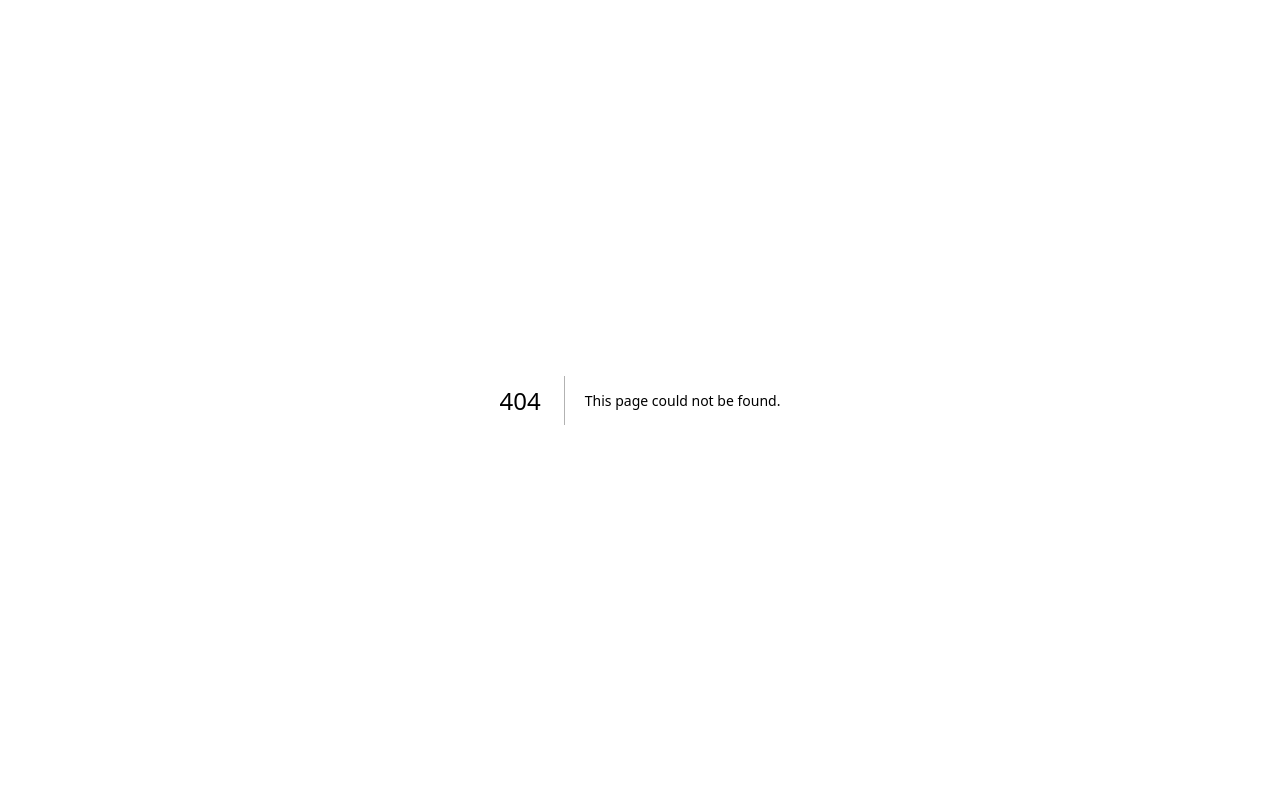
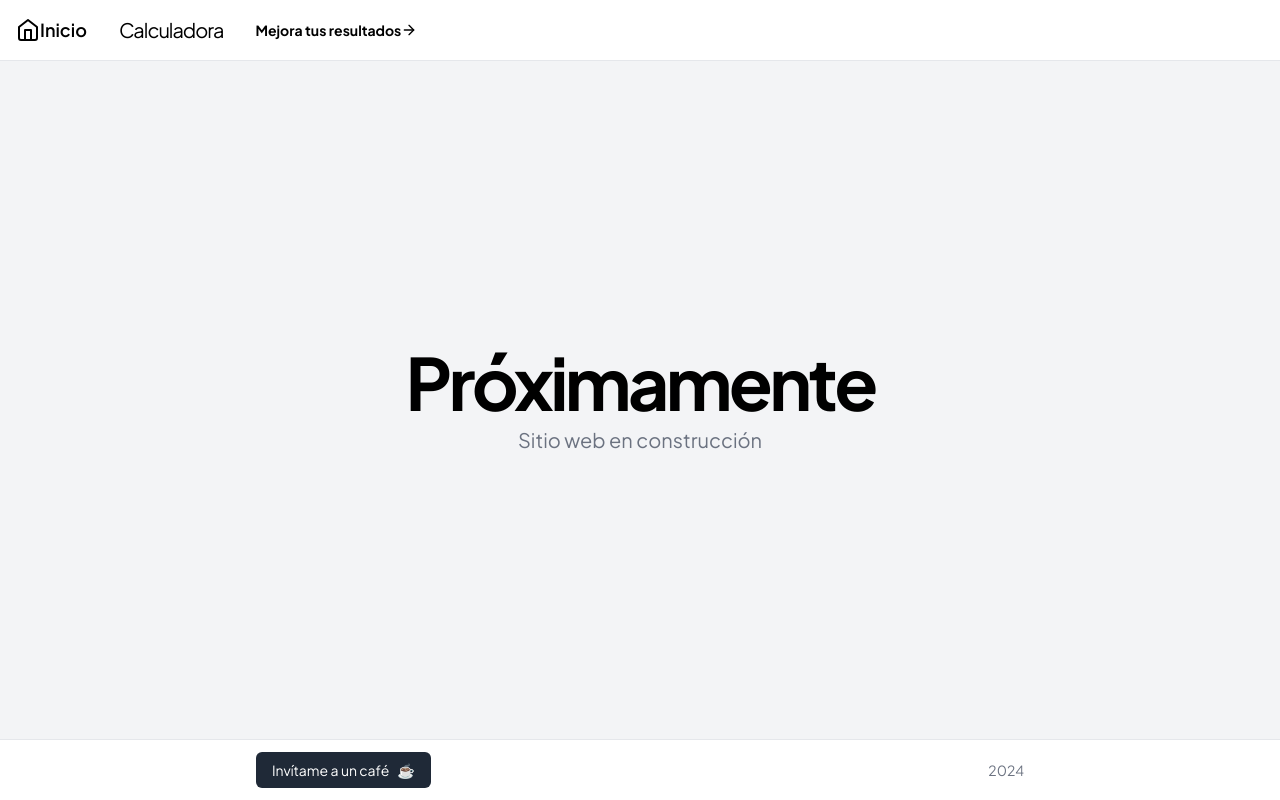
Before and after one commit to jlfernandezfernandez/compound-interest-calculator, a Next.js app: page /mejora-tus-resultados in a window 1280 px wide. Before the commit this address had no page. Built offline with nearby package versions, Linux system fonts and the light colour scheme.

Commit message:
add page 'mejora tus resultados'

```diff
--- /dev/null
+++ b/src/app/mejora-tus-resultados/page.tsx
@@ -0,0 +1,19 @@
+import Footer from "@/components/Footer";
+import Header from "@/components/Header";
+
+export default function ImproveResultsPage() {
+    return (
+        <div className="flex flex-col min-h-screen">
+            <Header />
+            <div className="flex flex-grow justify-center items-center">
+                <div className="text-center">
+                    <div className="space-y-2">
+                        <h1 className="text-3xl sm:text-4xl md:text-5xl lg:text-6xl xl:text-7xl font-bold tracking-tighter">Próximamente</h1>
+                        <p className="text-lg sm:text-xl text-gray-500 dark:text-gray-400">Sitio web en construcción</p>
+                    </div>
+                </div>
+            </div>
+            <Footer />
+        </div>
+    );
+}
--- a/src/components/Header.tsx
+++ b/src/components/Header.tsx
@@ -1,22 +1,33 @@
+'use client'
+
 import React from 'react';
 import Link from 'next/link';
+import { usePathname } from 'next/navigation';
 import HomeIcon from './HomeIcon';
 import ArrowRightIcon from './ArrowRightIcon';
 
 export default function Header() {
+    const pathname = usePathname();
+
+    const isActive = (path: string) => {
+        return pathname === path ? 'font-bold' : '';
+    };
+
     return (
         <header className="border-b p-4 bg-white">
             <div className="flex items-center space-x-8">
-                <Link className="flex items-center text-lg font-semibold" href="/">
+                <Link href="/" className='flex items-center text-lg font-semibold'>
                     <HomeIcon className="h-6 w-6" />
                     Inicio
                 </Link>
-                <h1 className="text-xl font-bold tracking-tighter">Calculadora</h1>
-                <Link className="flex items-center ml-auto text-sm" href="/">
-                    Mejora tus resultados
-                    <ArrowRightIcon className="h-4 w-4s" />
+                <Link href="/calculadora" className={`flex items-center ml-auto text-xl tracking-tighter ${isActive('/calculadora')}`}>
+                    Calculadora
+                </Link>
+                <Link href="/mejora-tus-resultados" className="flex items-center ml-auto text-sm">
+                    <span className={`${isActive('/mejora-tus-resultados')}`}>Mejora tus resultados</span>
+                    <ArrowRightIcon className="h-4 w-4" />
                 </Link>
             </div>
         </header>
-    )
+    );
 }
```
